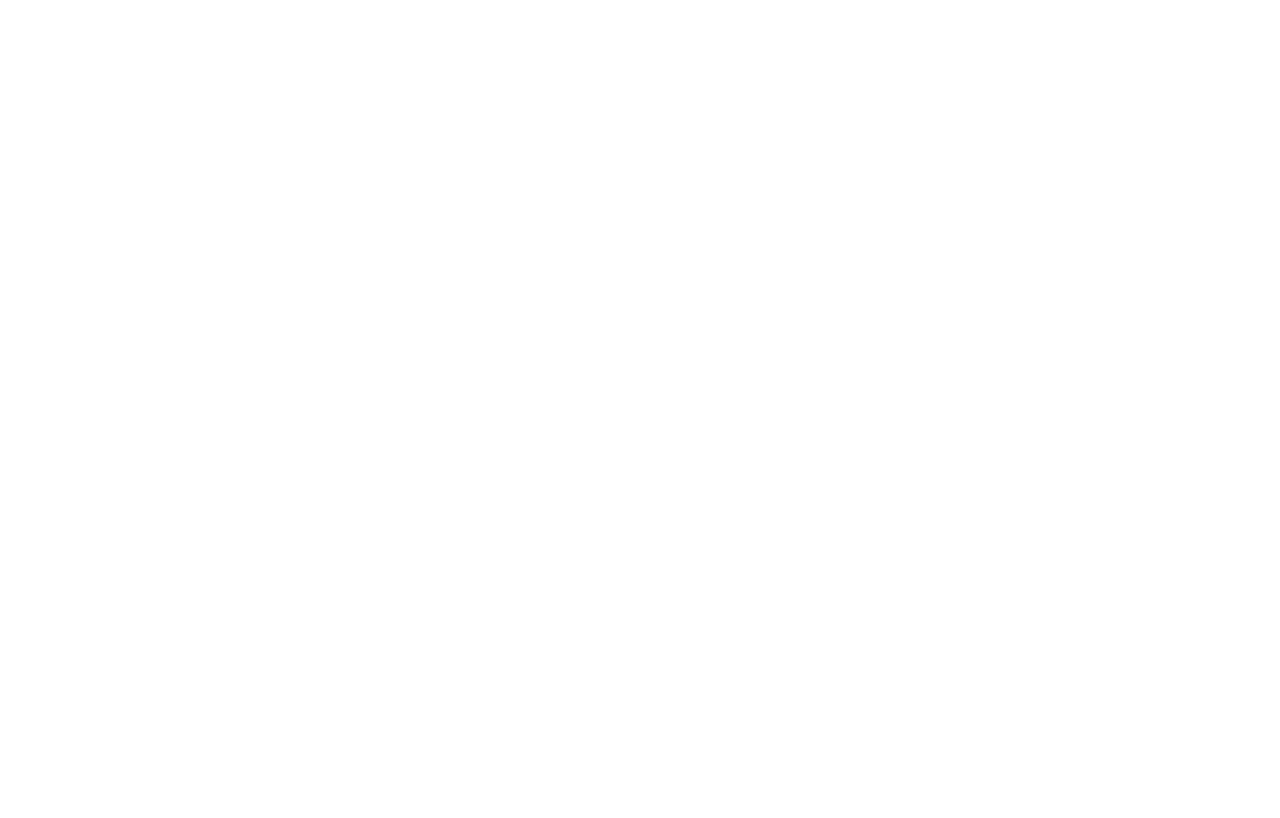
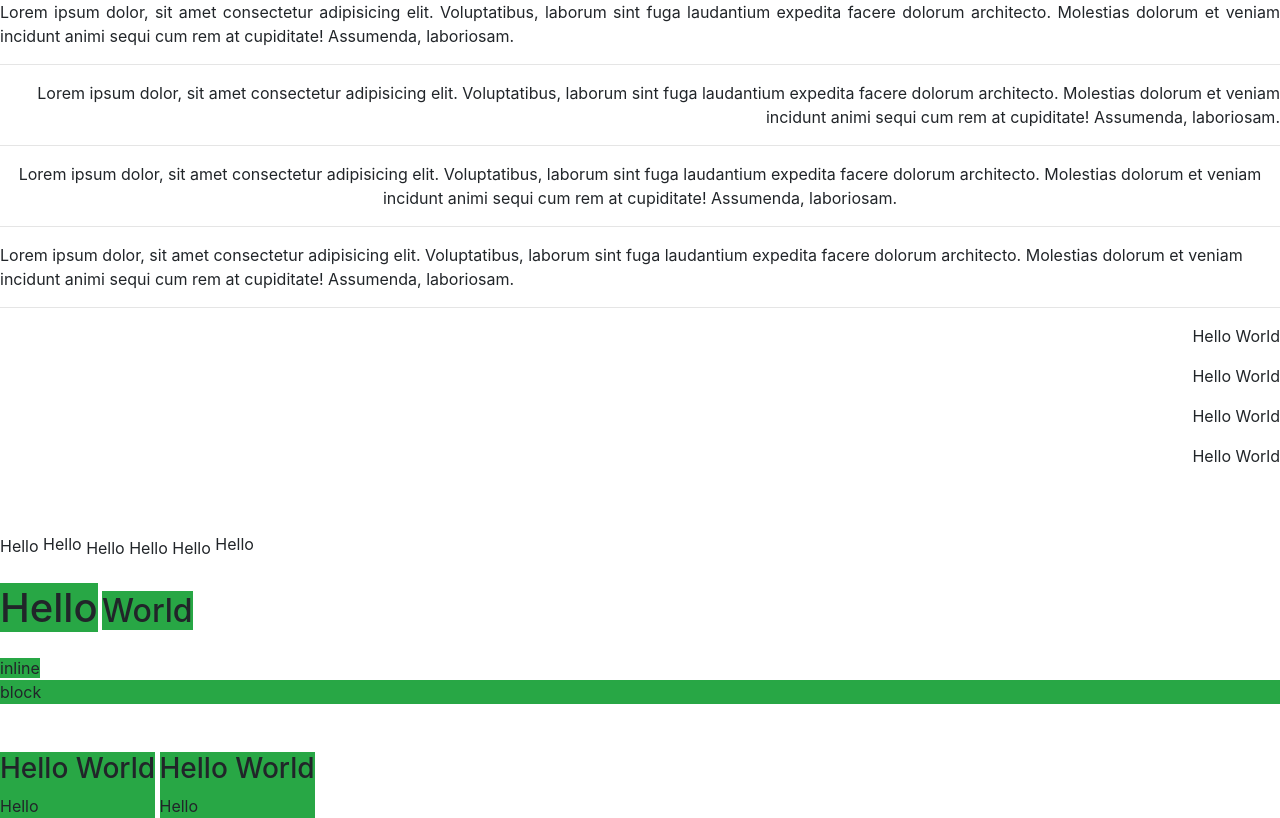
Before and after one commit to impacevanend/Actualizaci-nBootstrap-4, a plain HTML site: page indexII.html in a window 1280 px wide. Drawn offline with nearby package versions, Linux system fonts and the light colour scheme.

Commit message:
version 3

```diff
--- a/indexII.html
+++ b/indexII.html
@@ -14,7 +14,84 @@
     />
   </head>
   <body>
+    <!-- *alineación de textos -->
 
+    <p class="text-justify">
+      Lorem ipsum dolor, sit amet consectetur adipisicing elit. Voluptatibus,
+      laborum sint fuga laudantium expedita facere dolorum architecto. Molestias
+      dolorum et veniam incidunt animi sequi cum rem at cupiditate! Assumenda,
+      laboriosam.
+    </p>
+
+    <hr />
+
+    <p class="text-right">
+      Lorem ipsum dolor, sit amet consectetur adipisicing elit. Voluptatibus,
+      laborum sint fuga laudantium expedita facere dolorum architecto. Molestias
+      dolorum et veniam incidunt animi sequi cum rem at cupiditate! Assumenda,
+      laboriosam.
+    </p>
+
+    <hr />
+    <p class="text-center">
+      Lorem ipsum dolor, sit amet consectetur adipisicing elit. Voluptatibus,
+      laborum sint fuga laudantium expedita facere dolorum architecto. Molestias
+      dolorum et veniam incidunt animi sequi cum rem at cupiditate! Assumenda,
+      laboriosam.
+    </p>
+
+    <hr />
+    <p class="text-left">
+      Lorem ipsum dolor, sit amet consectetur adipisicing elit. Voluptatibus,
+      laborum sint fuga laudantium expedita facere dolorum architecto. Molestias
+      dolorum et veniam incidunt animi sequi cum rem at cupiditate! Assumenda,
+      laboriosam.
+    </p>
+
+    <hr>
+
+    <!-- *texto ajustado a tamaño de pantalla -->
+
+    <!-- *se utilizan, right, text-justify, center, left -->
+
+
+    <p class="text-sm-right">Hello World</p> <!-- *para tipo de pantalla pequeño -->
+    <p class="text-md-right">Hello World</p> <!-- *para tipo de pantalla mediano -->
+    <p class="text-lg-right">Hello World</p> <!-- *para tipo de pantalla grande -->
+    <p class="text-xl-right">Hello World</p> <!-- *para tipo de pantalla muy grande -->
+
+    <br>
+    <br>
+
+    <span class="align-baseline">Hello</span>
+    <span class="align-top">Hello</span>
+    <span class="align-bottom">Hello</span>
+    <span class="align-middle">Hello</span>
+    <span class="align-text-top">Hello</span>
+    <span class="align-text-bottom">Hello</span>
+
+    <!-- *Cambios de elementos en linea a bloque y viceversa -->
+    <br><br>
+
+    <h1 class="bg-success d-inline">Hello</h1><!-- * display en linea -->
+    <h2 class="bg-success d-inline">World</h2>
+    <br><br>
+
+    <span class="bg-success">inline</span class="">
+    <span class="bg-success d-block">block</span><!-- *cambai de ser un elemento en linea a uno en bloque -->
+
+    <br><br>
+
+    <div class="d-inline-block bg-success">
+        <h3>Hello World</h3>
+        <span>Hello</span>
+
+    </div>
+    <div class="d-inline-block bg-success">
+        <h3>Hello World</h3>
+        <span>Hello</span>
+
+    </div>
 
     <script
       src="https://code.jquery.com/jquery-3.4.1.slim.min.js"
```
Also changed, not shown: mkIndex.html (added, +36 -0 lines).
